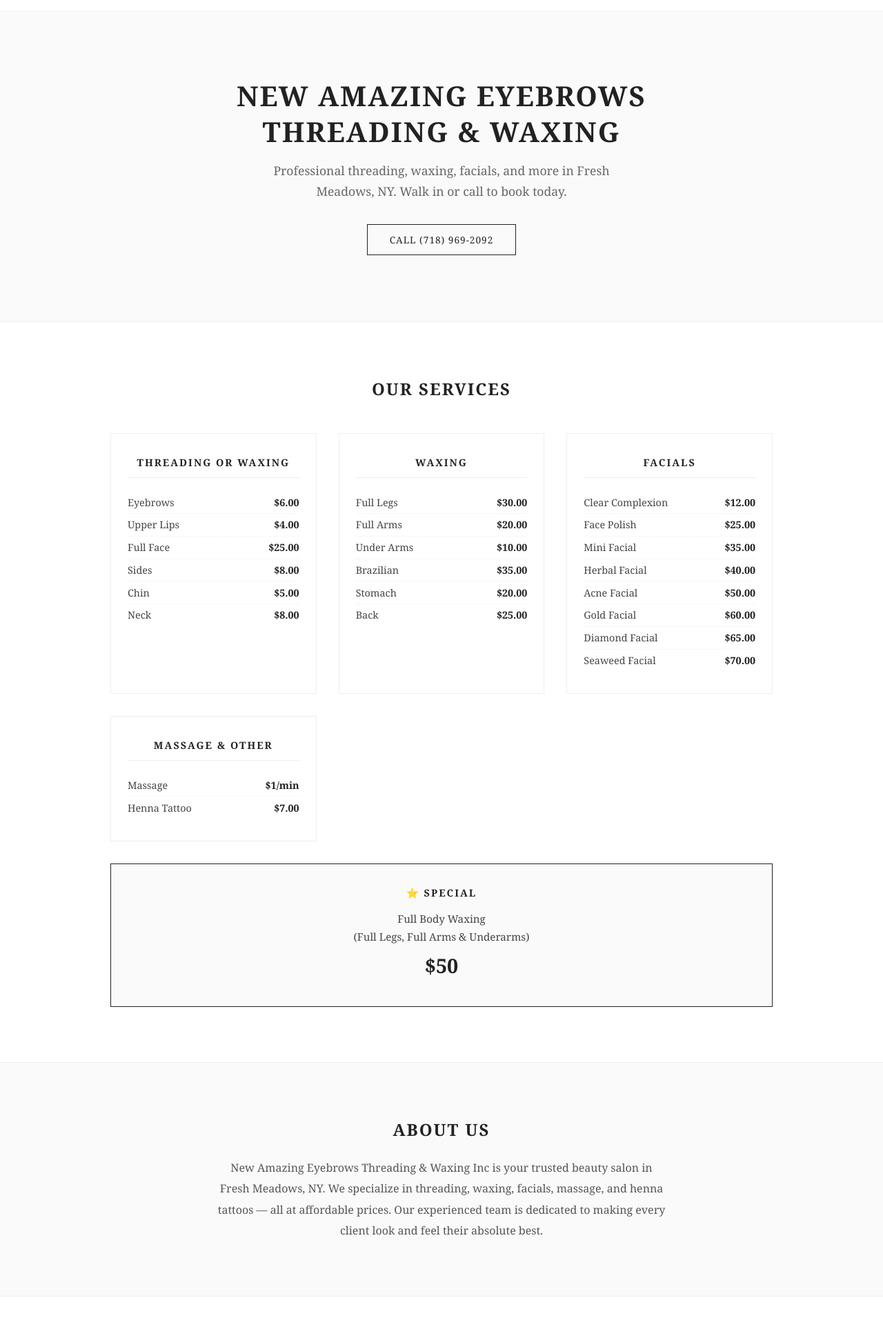
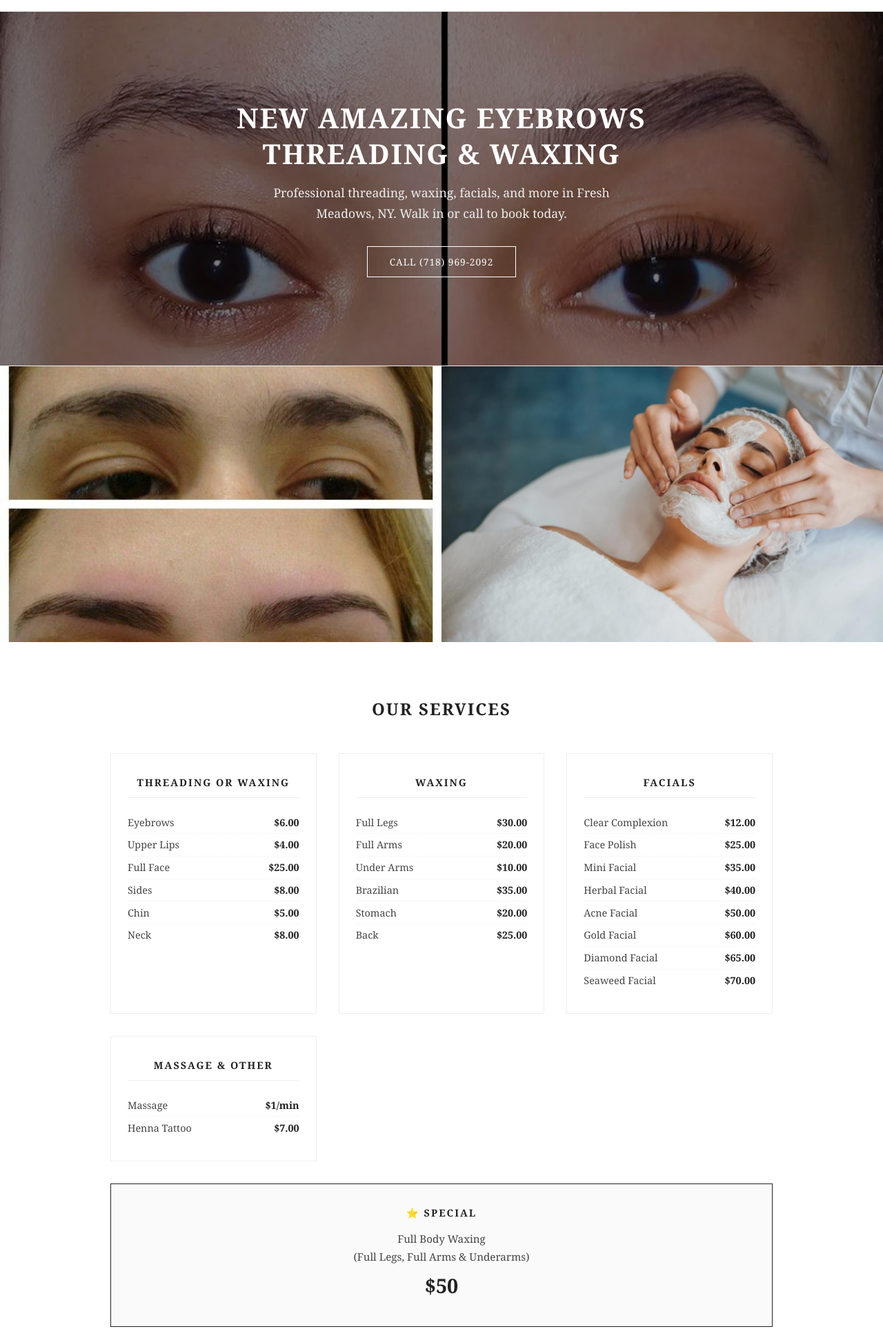
Before and after one commit to prakashpyakurel77/amazing-threading-salon, a plain HTML site: page index.html in a window 1280 px wide. Shown: the part 67-1994 px from the top of the page at 69% size. Drawn offline with Linux system fonts and the light colour scheme.

Commit message:
Update title and content for branding changes

```diff
--- a/index.html
+++ b/index.html
@@ -3,7 +3,7 @@
 <head>
   <meta charset="UTF-8" />
   <meta name="viewport" content="width=device-width, initial-scale=1.0"/>
-  <title>Amazing Eyebrows Threading & Waxing Inc</title>
+  <title>New Amazing Eyebrows Threading & Waxing Inc</title>
   <style>
     * { margin: 0; padding: 0; box-sizing: border-box; }
     body { font-family: 'Georgia', serif; color: #222; background: #fff; }
@@ -11,25 +11,43 @@
     nav {
       display: flex; justify-content: space-between; align-items: center;
       padding: 1.2rem 3rem; border-bottom: 1px solid #eee; flex-wrap: wrap; gap: 1rem;
+      background: #fff;
     }
     nav .logo { font-size: 1rem; font-weight: bold; letter-spacing: 1px; text-transform: uppercase; max-width: 320px; line-height: 1.4; }
     nav ul { list-style: none; display: flex; gap: 1.5rem; flex-wrap: wrap; }
     nav ul a { text-decoration: none; color: #222; font-size: 0.85rem; letter-spacing: 1px; text-transform: uppercase; }
     nav ul a:hover { color: #888; }
 
+    /* HERO */
     #home {
+      position: relative;
       display: flex; flex-direction: column; align-items: center; justify-content: center;
-      text-align: center; padding: 6rem 2rem; background: #fafafa; border-bottom: 1px solid #eee;
+      text-align: center; padding: 8rem 2rem;
+      background-image: url('eye.jpg');
+      background-size: cover; background-position: center;
+      border-bottom: 1px solid #eee;
     }
-    #home h1 { font-size: 2.5rem; letter-spacing: 2px; text-transform: uppercase; margin-bottom: 1rem; line-height: 1.3; }
-    #home p { font-size: 1.1rem; color: #666; margin-bottom: 2rem; max-width: 500px; line-height: 1.7; }
+    #home::before {
+      content: ''; position: absolute; inset: 0;
+      background: rgba(0,0,0,0.5);
+    }
+    #home h1, #home p, #home a { position: relative; z-index: 1; }
+    #home h1 { font-size: 2.5rem; letter-spacing: 2px; text-transform: uppercase; margin-bottom: 1rem; line-height: 1.3; color: #fff; }
+    #home p { font-size: 1.1rem; color: #eee; margin-bottom: 2rem; max-width: 500px; line-height: 1.7; }
 
     .btn {
-      display: inline-block; padding: 0.75rem 2rem; border: 1px solid #222;
-      text-decoration: none; color: #222; font-size: 0.85rem; letter-spacing: 1px;
-      text-transform: uppercase; transition: all 0.2s;
+      display: inline-block; padding: 0.75rem 2rem; border: 1px solid #fff;
+      text-decoration: none; color: #fff; font-size: 0.85rem; letter-spacing: 1px;
+      text-transform: uppercase; transition: all 0.2s; position: relative; z-index: 1;
     }
-    .btn:hover { background: #222; color: #fff; }
+    .btn:hover { background: #fff; color: #222; }
+
+    /* GALLERY */
+    #gallery {
+      display: grid; grid-template-columns: 1fr 1fr;
+      max-height: 400px; overflow: hidden;
+    }
+    #gallery img { width: 100%; height: 400px; object-fit: cover; display: block; }
 
     /* SERVICES */
     #services { padding: 5rem 3rem; background: #fff; border-bottom: 1px solid #eee; }
@@ -59,9 +77,17 @@
     .special-card .big-price { font-size: 1.8rem; font-weight: bold; margin: 0.5rem 0; }
 
     /* ABOUT */
-    #about { background: #fafafa; padding: 5rem 3rem; border-bottom: 1px solid #eee; }
-    #about h2 { font-size: 1.5rem; letter-spacing: 2px; text-transform: uppercase; text-align: center; margin-bottom: 1.5rem; }
-    #about p { max-width: 650px; margin: 0 auto; text-align: center; color: #555; line-height: 1.9; }
+    #about {
+      display: grid; grid-template-columns: 1fr 1fr;
+      min-height: 350px; border-bottom: 1px solid #eee;
+    }
+    #about img { width: 100%; height: 100%; object-fit: cover; display: block; }
+    #about .about-text {
+      background: #fafafa; padding: 4rem 3rem;
+      display: flex; flex-direction: column; justify-content: center;
+    }
+    #about .about-text h2 { font-size: 1.5rem; letter-spacing: 2px; text-transform: uppercase; margin-bottom: 1.5rem; }
+    #about .about-text p { color: #555; line-height: 1.9; font-size: 0.95rem; }
 
     /* CONTACT */
     #contact { padding: 5rem 3rem; text-align: center; }
@@ -69,12 +95,19 @@
     .contact-info { display: flex; flex-direction: column; gap: 0.75rem; align-items: center; color: #555; margin-bottom: 2rem; font-size: 0.95rem; }
 
     footer { text-align: center; padding: 2rem; border-top: 1px solid #eee; font-size: 0.8rem; color: #aaa; }
+
+    @media (max-width: 600px) {
+      #about { grid-template-columns: 1fr; }
+      #gallery { grid-template-columns: 1fr; }
+      nav { padding: 1rem 1.5rem; }
+      #services { padding: 3rem 1.5rem; }
+    }
   </style>
 </head>
 <body>
 
   <nav>
-    <div class="logo"> New Amazing Eyebrows Threading & Waxing Inc</div>
+    <div class="logo">New Amazing Eyebrows Threading & Waxing Inc</div>
     <ul>
       <li><a href="#home">Home</a></li>
       <li><a href="#services">Services</a></li>
@@ -83,17 +116,24 @@
     </ul>
   </nav>
 
+  <!-- HERO with eye.jpg background -->
   <section id="home">
-    <h1> New Amazing Eyebrows<br>Threading & Waxing</h1>
+    <h1>New Amazing Eyebrows<br>Threading & Waxing</h1>
     <p>Professional threading, waxing, facials, and more in Fresh Meadows, NY. Walk in or call to book today.</p>
     <a href="tel:7189692092" class="btn">Call (718) 969-2092</a>
   </section>
 
+  <!-- PHOTO GALLERY -->
+  <div id="gallery">
+    <img src="eyebrows.jpg" alt="Eyebrow threading before and after" />
+    <img src="facial.jpg" alt="Facial treatment" />
+  </div>
+
+  <!-- SERVICES -->
   <div id="services">
     <h2>Our Services</h2>
     <div class="services-grid">
 
-      <!-- Threading or Waxing -->
       <div class="service-card">
         <h3>Threading or Waxing</h3>
         <div class="service-item"><span>Eyebrows</span><span class="price">$6.00</span></div>
@@ -104,7 +144,6 @@
         <div class="service-item"><span>Neck</span><span class="price">$8.00</span></div>
       </div>
 
-      <!-- Waxing -->
       <div class="service-card">
         <h3>Waxing</h3>
         <div class="service-item"><span>Full Legs</span><span class="price">$30.00</span></div>
@@ -115,7 +154,6 @@
         <div class="service-item"><span>Back</span><span class="price">$25.00</span></div>
       </div>
 
-      <!-- Facials -->
       <div class="service-card">
         <h3>Facials</h3>
         <div class="service-item"><span>Clear Complexion</span><span class="price">$12.00</span></div>
@@ -128,7 +166,6 @@
         <div class="service-item"><span>Seaweed Facial</span><span class="price">$70.00</span></div>
       </div>
 
-      <!-- Massage & Other -->
       <div class="service-card">
         <h3>Massage & Other</h3>
         <div class="service-item"><span>Massage</span><span class="price">$1/min</span></div>
@@ -137,7 +174,6 @@
 
     </div>
 
-    <!-- Special -->
     <div style="max-width: 960px; margin: 2rem auto 0;">
       <div class="special-card">
         <h3>⭐ Special</h3>
@@ -147,13 +183,18 @@
     </div>
   </div>
 
+  <!-- ABOUT with facial.jpg -->
   <div id="about">
-    <h2>About Us</h2>
-    <p> New Amazing Eyebrows Threading & Waxing Inc is your trusted beauty salon in Fresh Meadows, NY.
-    We specialize in threading, waxing, facials, massage, and henna tattoos — all at affordable prices.
-    Our experienced team is dedicated to making every client look and feel their absolute best.</p>
+    <img src="facial.jpg" alt="Facial treatment at our salon" />
+    <div class="about-text">
+      <h2>About Us</h2>
+      <p>New Amazing Eyebrows Threading & Waxing Inc is your trusted beauty salon in Fresh Meadows, NY.
+      We specialize in threading, waxing, facials, massage, and henna tattoos — all at affordable prices.
+      Our experienced team is dedicated to making every client look and feel their absolute best.</p>
+    </div>
   </div>
 
+  <!-- CONTACT -->
   <section id="contact">
     <h2>Contact & Hours</h2>
     <div class="contact-info">
@@ -161,10 +202,10 @@
       <span>📞 (718) 969-2092</span>
       <span>Mon – Sun: 10:00 AM – 7:30 PM</span>
     </div>
-    <a href="tel:7189692092" class="btn">Call (718) 969-2092</a>
+    <a href="tel:7189692092" class="btn" style="border-color:#222; color:#222;">Call (718) 969-2092</a>
   </section>
 
-  <footer>&copy; 2026 Amazing Eyebrows Threading & Waxing Inc. All rights reserved.</footer>
+  <footer>&copy; 2026 New Amazing Eyebrows Threading & Waxing Inc. All rights reserved.</footer>
 
 </body>
 </html>
```
